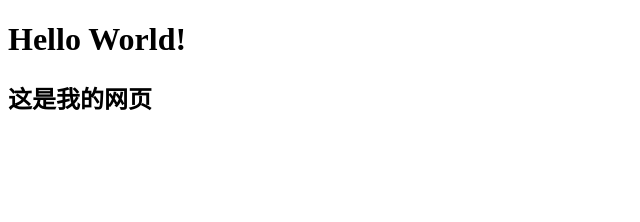
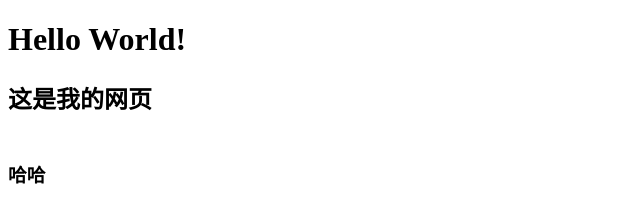
Before and after one commit to 123yuheng/my-git-repository, a plain HTML site: page index.html in a window 1280 px wide. Shown: the full height of the page, 0-640 px from the left. Drawn offline with Linux system fonts and the light colour scheme.

Commit message:
添加了h3标签

```diff
--- a/index.html
+++ b/index.html
@@ -24,6 +24,7 @@
             </tr>
         </thead>
     </table>
+    <h3>哈哈</h3>
 </body>
 
 </html>
```
